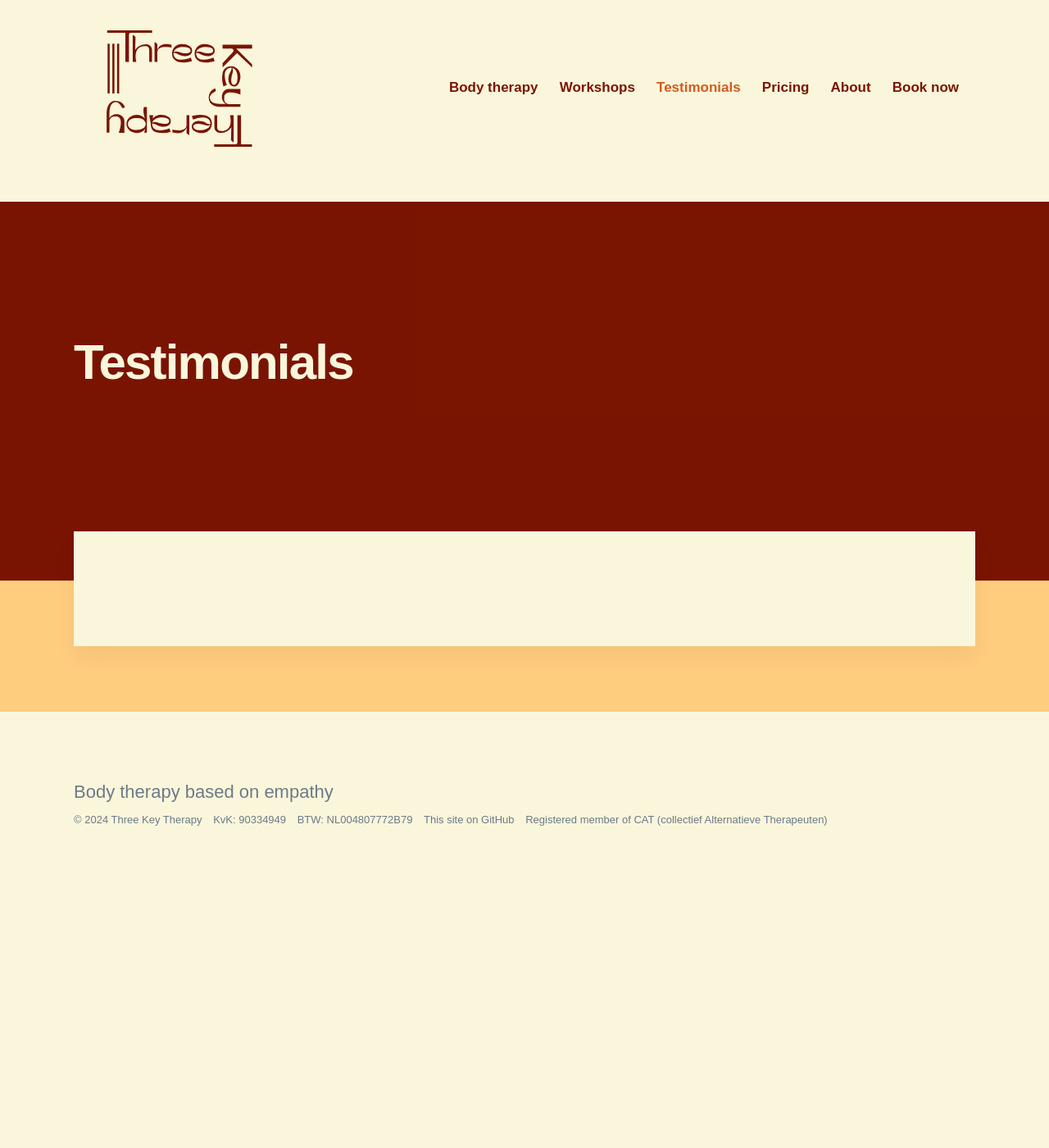
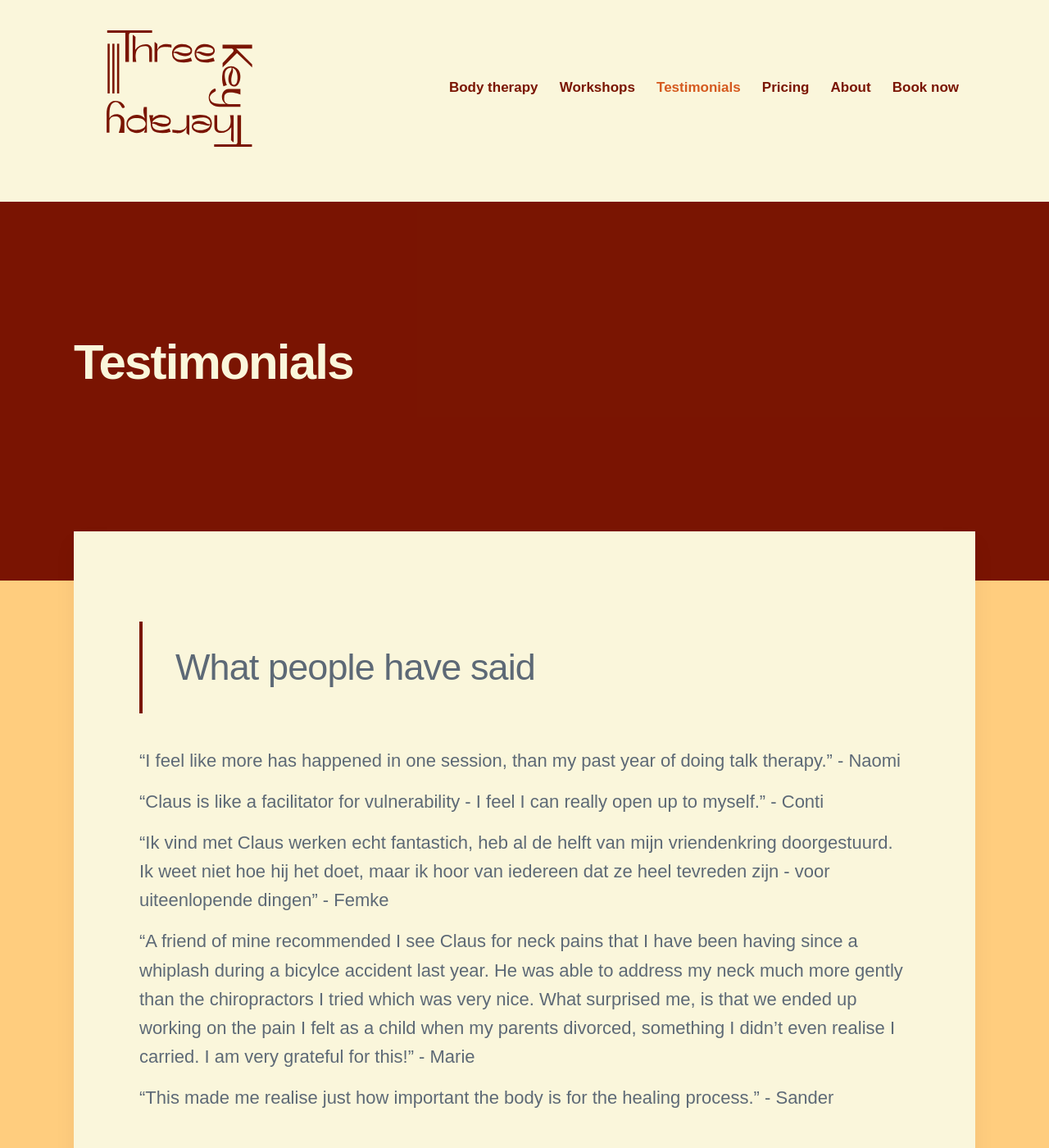
Before and after one commit to threekeytherapy/threekeytherapy.com, a Jekyll site: the page built from _projects/testimonials.md, in a window 1280 px wide and 1400 px high. Shown: the whole window at 82% size. Built offline with Jekyll 4.4.1, drawn with Linux system fonts in a browser that asks for light colours; nearby versions of some CDN libraries; some web fonts are replaced.

Commit message:
populate testimonial page

```diff
--- a/_projects/testimonials.md
+++ b/_projects/testimonials.md
@@ -3,3 +3,15 @@ title: Testimonials
 description:
 featured_image:
 ---
+
+> What people have said
+
+"I feel like more has happened in one session, than my past year of doing talk therapy." -  Naomi
+
+"Claus is like a facilitator for vulnerability - I feel I can really open up to myself." - Conti
+
+"Ik vind met Claus werken echt fantastich, heb al de helft van mijn vriendenkring doorgestuurd. Ik weet niet hoe hij het doet, maar ik hoor van iedereen dat ze heel tevreden zijn - voor uiteenlopende dingen" - Femke
+
+"A friend of mine recommended I see Claus for neck pains that I have been having since a whiplash during a bicylce accident last year. He was able to address my neck much more gently than the chiropractors I tried which was very nice. What surprised me, is that we ended up working on the pain I felt as a child when my parents divorced, something I didn't even realise I carried. I am very grateful for this!" - Marie
+
+"This made me realise just how important the body is for the healing process." - Sander
```
Also changed, not shown: _projects/bodytherapy.md (+0 -10 lines).
